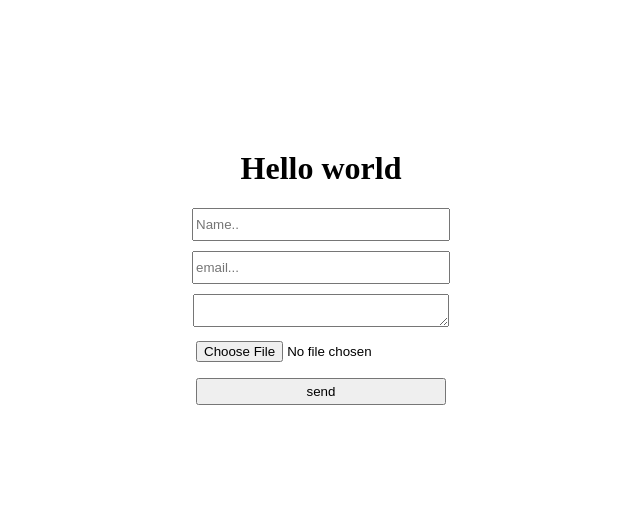
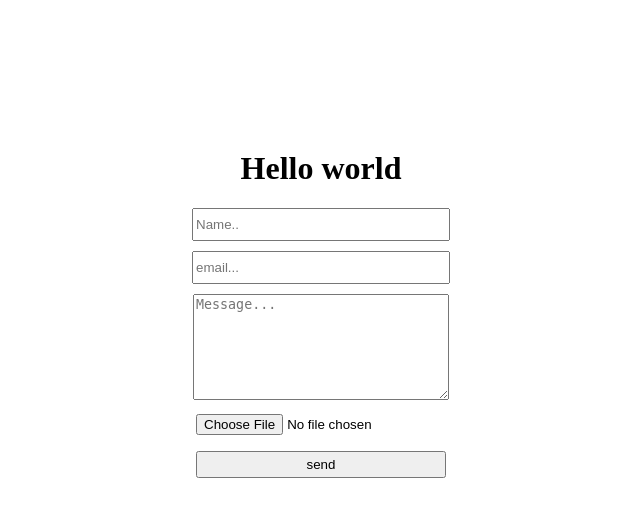
Before and after one commit to dilumdesilva/ContactForm-EmailGenerator-, a PHP site: page / in a window 1280 px wide. Shown: the top 517 px of the page, without its empty margins (319-959 px from the left). Run offline with PHP 8.4, Linux system fonts and the light colour scheme.

Commit message:
Some of the css adjusments applied

```diff
--- a/index.php
+++ b/index.php
@@ -10,7 +10,7 @@
             }
 
             textarea{
-                height:100;
+                height:100px;
                 resize:vertical;
             }
 
@@ -25,7 +25,7 @@
         <form action="index.php" method="post" enctype="multipart/form-data">
             <input type="text" name="username" placeholder="Name.." required><br>
             <input type="email" name="email" placeholder="email..." required><br>
-            <textarea name="body" cols="20" rows="10" required></textarea><br>
+            <textarea name="body" cols="20" rows="30" placeholder="Message..." required></textarea><br>
             <input type="file" name="attachment" placeholder="Name.." required><br>
             <input type="submit" name="submit" value="send"><br>
 
```
